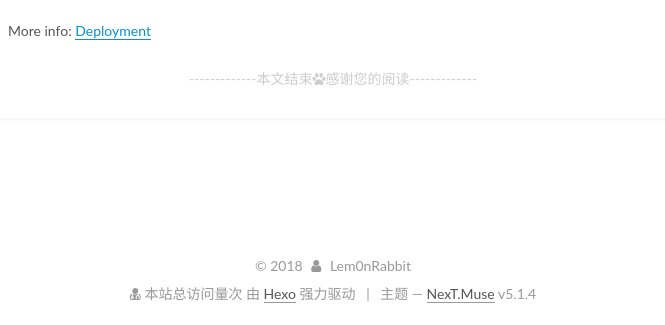
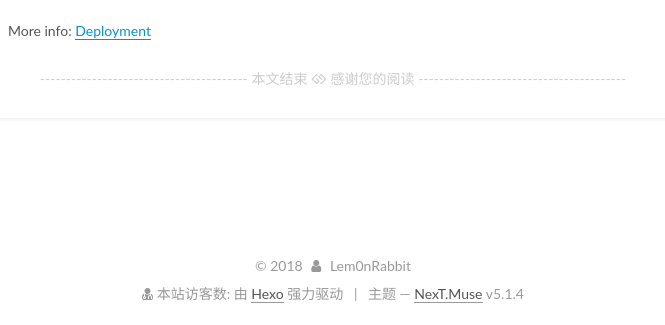
Before and after one commit to Lem0nRabbit/lem0nrabbit.github.io, a plain HTML site: page 2018/09/11/hello-world/index.html in a window 1280 px wide. Shown: the part 1275-1600 px from the top of the page, 147-812 px from the left. Drawn offline with Linux system fonts and the light colour scheme; some packages are replaced by stand-ins of ours; a script that the page names is missing.

Commit message:
Site updated: 2018-09-11 19:55:22

```diff
--- a/2018/09/11/hello-world/index.html
+++ b/2018/09/11/hello-world/index.html
@@ -368,7 +368,7 @@
 
           <div>
 
-        <div style="text-align:center;color: #ccc;font-size:14px;">-------------本文结束<i class="fa fa-paw"></i>感谢您的阅读-------------</div>
+        <div style="text-align:center;color: #ccc;font-size:14px;">---------------------------------------- 本文结束 <i class="fa fa-gg"></i> 感谢您的阅读 ----------------------------------------</div>
 
 </div>
 
@@ -519,9 +519,8 @@
 
 
   <div class="powered-by">
-  <i class="fa fa-user-md"></i>
-  <span id="busuanzi_container_site_uv">
-    本站总访问量<span id="busuanzi_value_site_uv"></span>次
+  <i class="fa fa-user-md"></i><span id="busuanzi_container_site_uv">
+    本站访客数:<span id="busuanzi_value_site_uv"></span>
   </span>
   </div>
 
--- a/css/main.css
+++ b/css/main.css
@@ -1936,7 +1936,7 @@ img:hover {
   width: 4px;
   height: 4px;
   border-radius: 50%;
-  background: #d11662;
+  background: #7e14ff;
 }
 .links-of-blogroll {
   font-size: 13px;
```
Also changed, not shown: archives/2018/09/index.html (+2 -3 lines), archives/2018/index.html (+2 -3 lines), archives/index.html (+2 -3 lines), index.html (+2 -3 lines).
